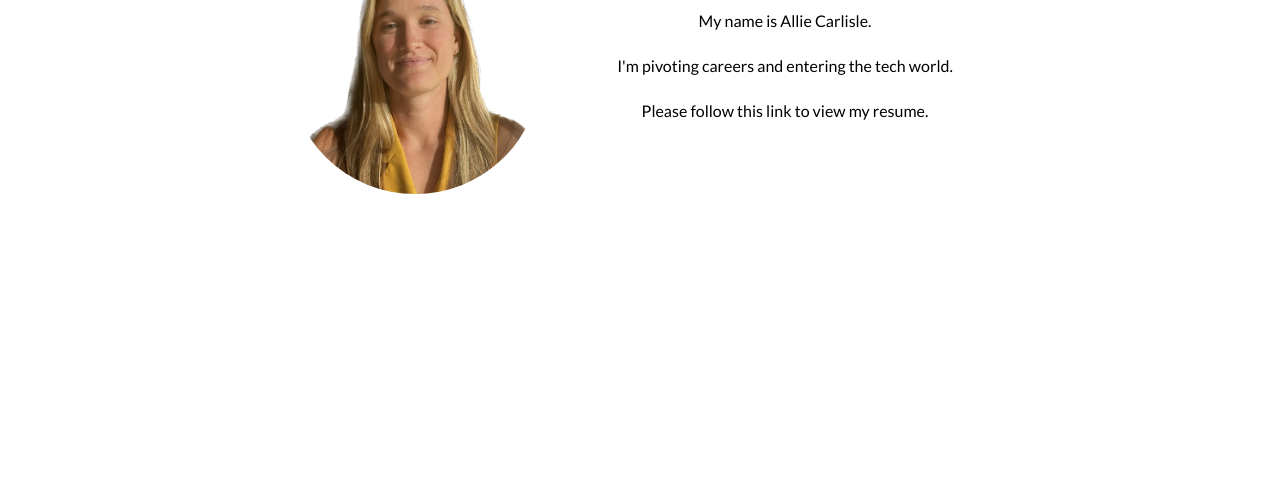
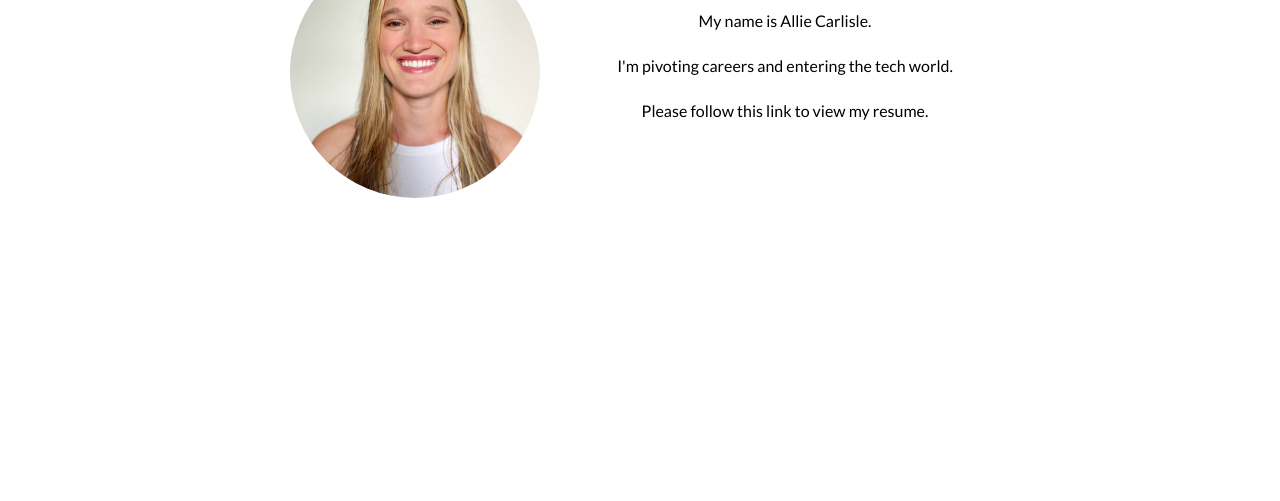
Before and after one commit to allieocarlisle/portfolio-website, a plain HTML site: page index.html in a window 1280 px wide. Shown: the part 191-692 px from the top of the page. Drawn offline with nearby package versions, Linux system fonts and the light colour scheme.

Commit message:
updated headshot on home page

```diff
--- a/index.html
+++ b/index.html
@@ -31,7 +31,7 @@
         </header>
         <main>
             <div class="profile">
-              <img src="img/allie_carlisle_headshot2.PNG" class="profile_portrait" alt="headshot of Allie Carlisle">
+              <img src="img/allie_carlisle_headshot3.jpg" class="profile_portrait" alt="headshot of Allie Carlisle">
               <h1 id="welcome">WELCOME!</h1>
               <p>My name is Allie Carlisle.</p>
               <p>I'm pivoting careers and entering the <span>tech</span> world.</p>
```
Also changed, not shown: img/allie_carlisle_headshot3.jpg (added).
